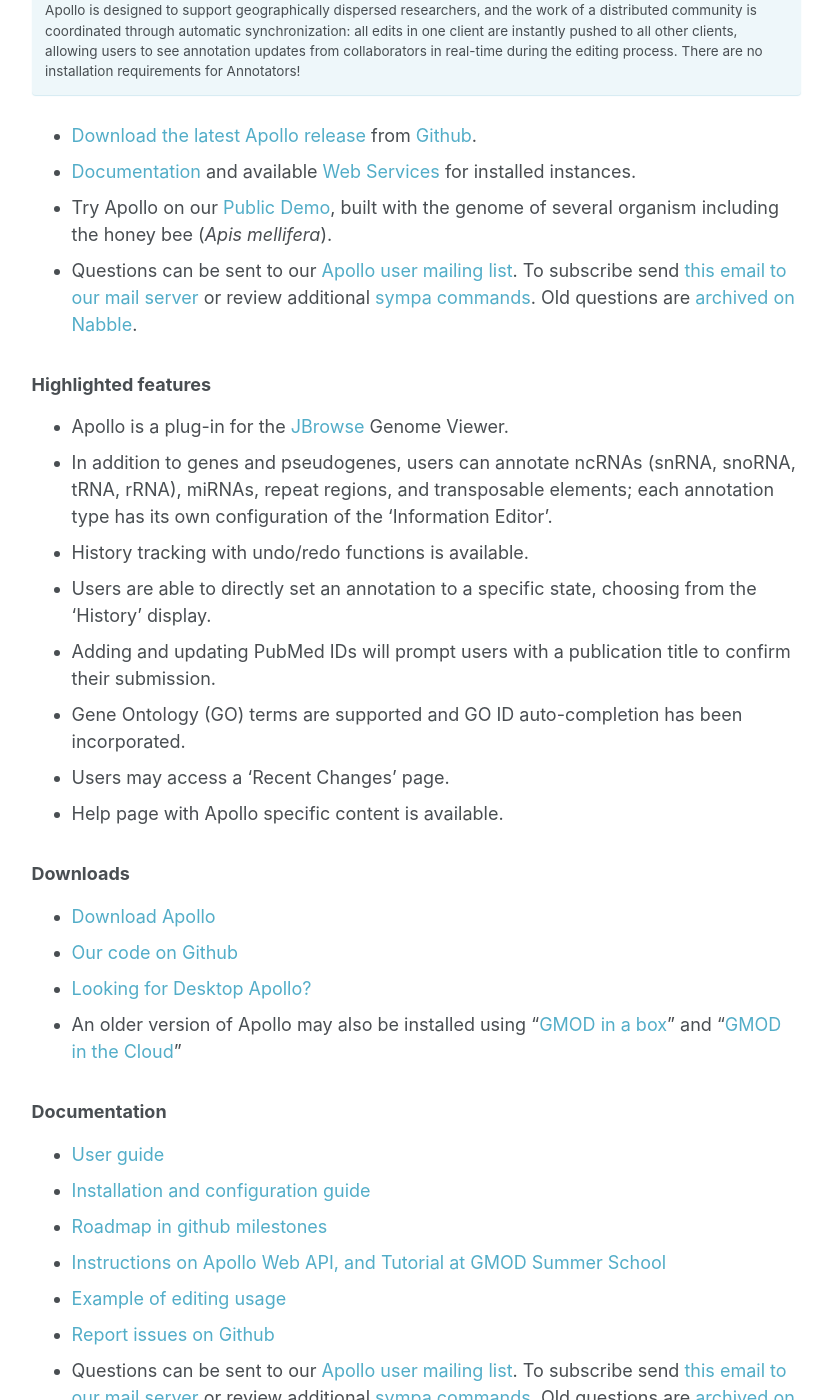
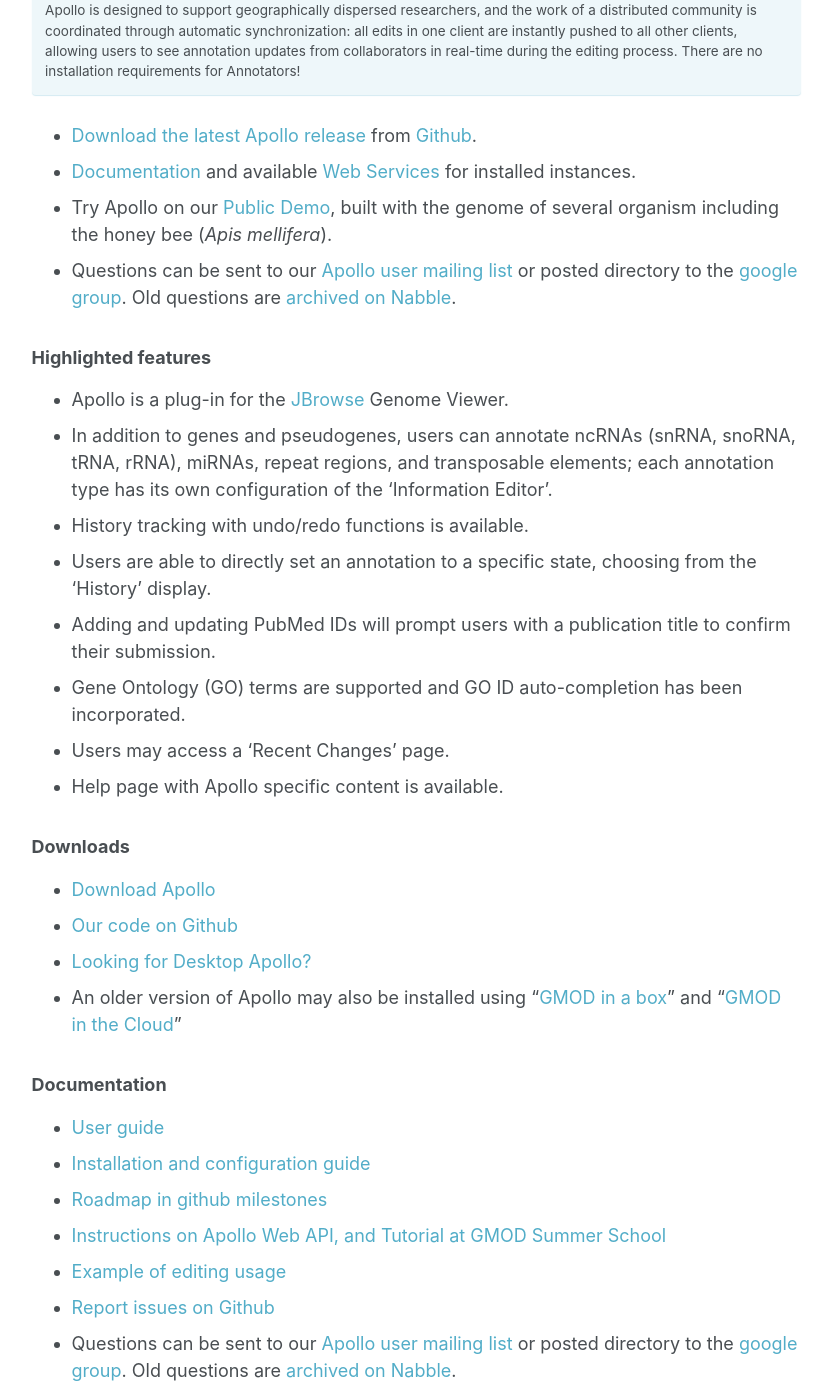
Before and after one commit to genomearchitect/genomearchitect.github.io, a Jekyll site: the page built from _pages/main.md, in a window 1280 px wide and 1400 px high, scrolled down 258 px. Shown: the whole window, without its empty margins (250-1082 px from the left). Built offline with Jekyll 4.4.1, drawn with Linux system fonts in a browser that asks for light colours.

Commit message:
updated mailing list

```diff
--- a/_includes/contact.md
+++ b/_includes/contact.md
@@ -1 +1 @@
-Questions can be sent to our [Apollo user mailing list](mailto:apollo@lists.lbl.gov). To subscribe send [this email to our mail server](mailto:sympa@lists.lbl.gov?subject=subscribe apollo) or review additional [sympa commands](http://www.sympa.org/manual/sympa-commands). Old questions are [archived on Nabble](http://gmod.827538.n3.nabble.com/Apollo-f815553.html).
+Questions can be sent to our [Apollo user mailing list](mailto:apollo@lbl.gov) or posted directory to the [google group](https://groups.google.com/a/lbl.gov/forum/#!forum/apollo).   Old questions are [archived on Nabble](http://gmod.827538.n3.nabble.com/Apollo-f815553.html).
```
